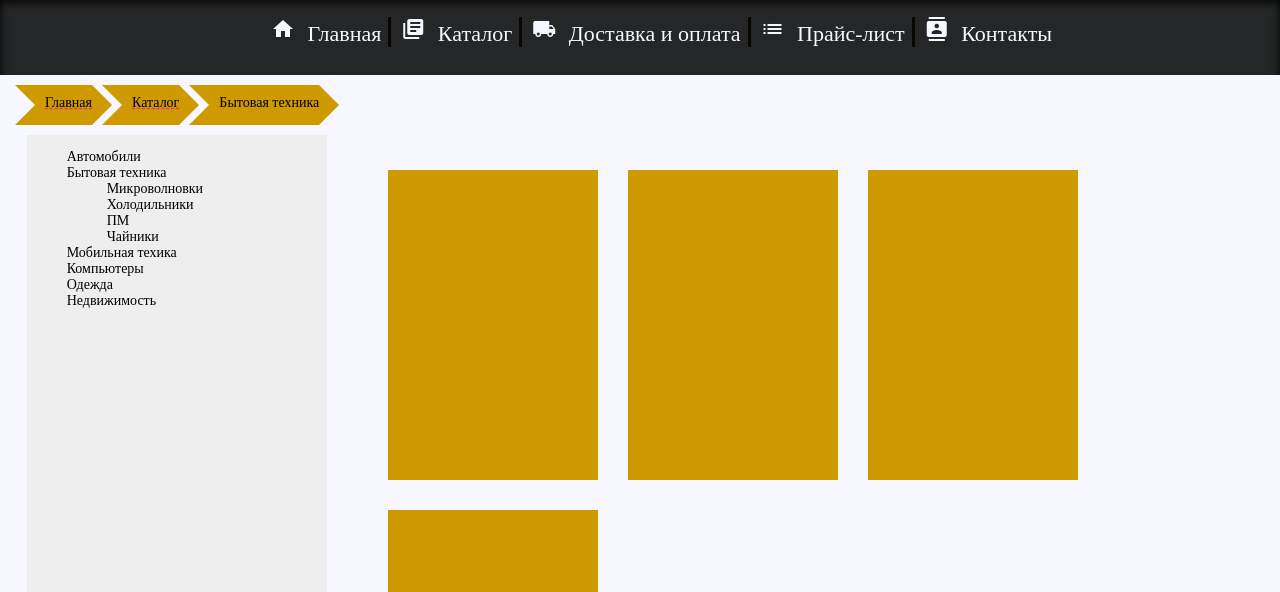
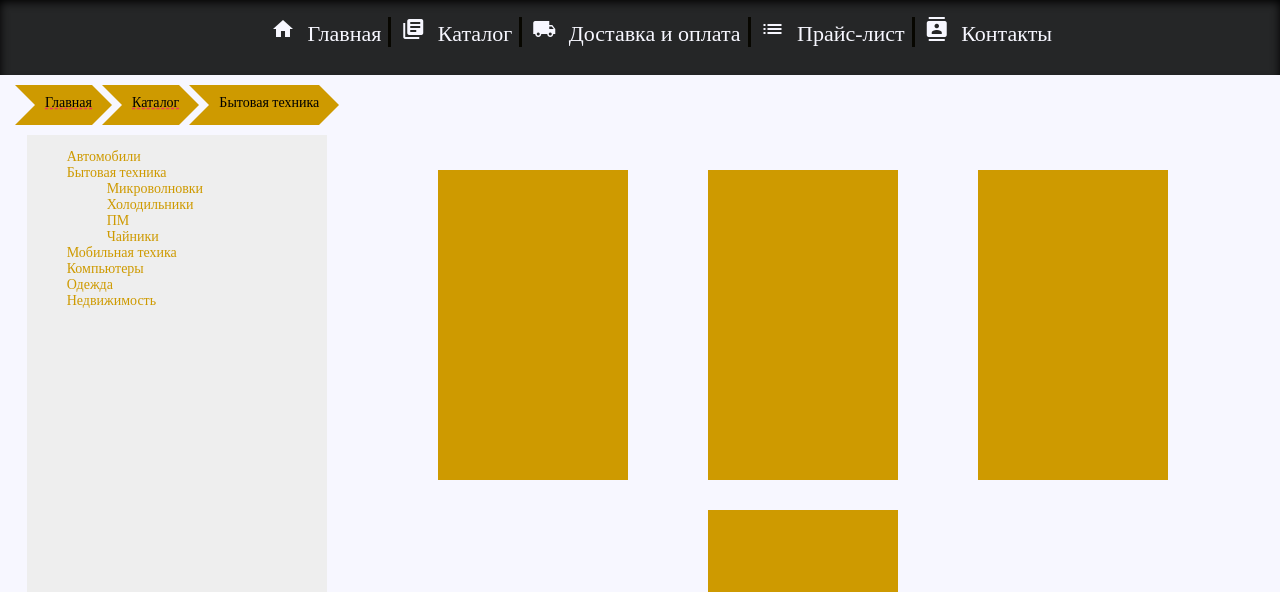
Before and after one commit to JustTaya/WebProject, a plain HTML site: page WebProject/main.html in a window 1280 px wide. Shown: the part 208-800 px from the top of the page. Drawn offline with Linux system fonts and the light colour scheme.

Commit message:
Fixed item block

```diff
--- a/WebProject/style.css
+++ b/WebProject/style.css
@@ -153,6 +153,32 @@ header {
     transform: scaleX(1);
 }
 
+.left-menu li{
+    color: #CE9A00;
+}
+
+.left-menu li:before:hover{
+    visibility: visible;
+    -webkit-transform: scaleX(1);
+    transform: scaleX(1);
+    background: #ea3a5a;
+}
+
+.left-menu li:before{
+    content: "";
+    position: absolute;
+    width: 100%;
+    height: 2px;
+    bottom: 0;
+    left: 0;
+    background: #ea3a5a;
+    visibility: hidden;
+    -webkit-transform: scaleX(0);
+    transform: scaleX(0);
+    -webkit-transition: all 0.3s ease-in-out 0s;
+    transition: all 0.3s ease-in-out 0s;
+}
+
 .main {
     flex-grow: 2;
 }
@@ -278,13 +304,17 @@ footer {
 #container {
     display: flex;
     flex-flow: row wrap;
-    justify-content: flex-start;
+    justify-content: space-evenly;
     align-content: stretch;
     padding: 2rem;
 }
 
+.hidden{
+   visibility: hidden;
+}
+
 .product {
-    width: 20rem;
+    width: 18rem;
     height: 30rem;
     padding: .5rem;
     margin: 1.5rem;
@@ -373,5 +403,16 @@ footer {
         display: none;
     }
 
+}
 
+@media screen and (max-width: 700px){
+    .hidden{
+        display: none;
+    }
 }
+
+@media screen and (min-width: 900px) and (max-width: 1000px) {
+    .hidden{
+        display: none;
+    }
+}
```
Also changed, not shown: WebProject/index.html (+2 -0 lines).
